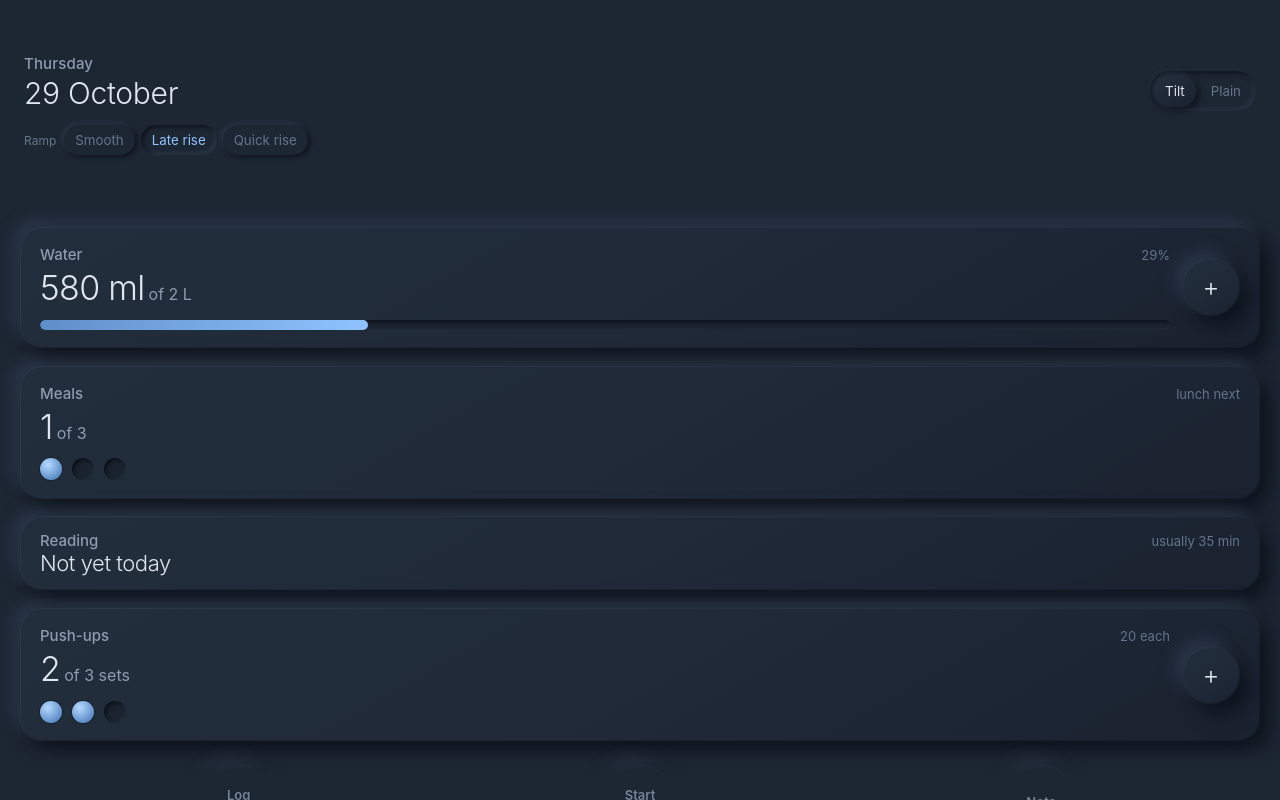
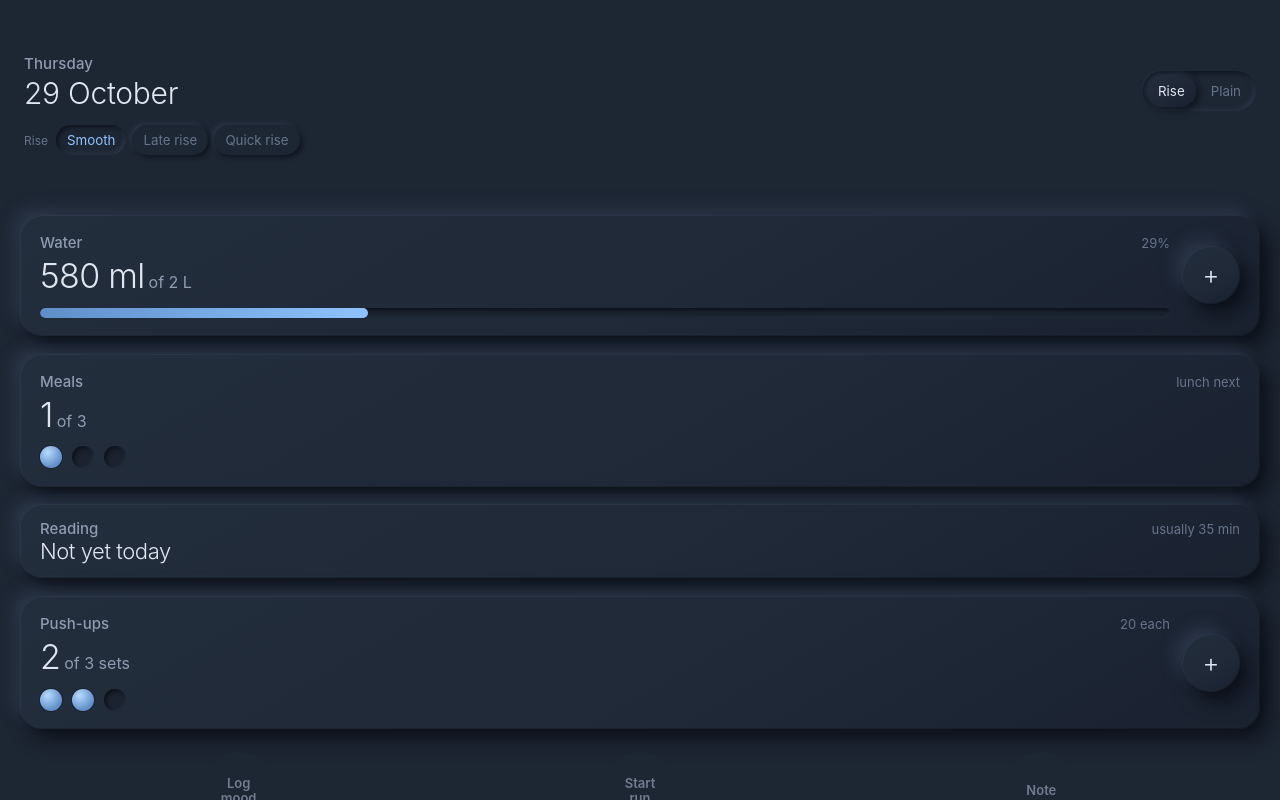
Before and after one commit to bertonceljmark/meridian-app, a plain HTML site: page tilt/index.html in a window 1280 px wide. Drawn offline with Linux system fonts and the light colour scheme.

Commit message:
Rise sketch v5: even rise with overshoot, no tilt
Co-Authored-By: Claude Opus 5.5 (1M context) <noreply@anthropic.com>
Claude-Session: https://claude.ai/code/session_0177myiyZSb6Az4gHemScfii

```diff
--- a/tilt/index.html
+++ b/tilt/index.html
@@ -3,7 +3,7 @@
 <head>
 <meta charset="utf-8">
 <meta name="viewport" content="width=device-width, initial-scale=1, viewport-fit=cover">
-<title>Tilt Scroll</title>
+<title>Rise Scroll</title>
 <style>
 :root{
   --ink:#1D2633;            /* the clay surface */
@@ -15,7 +15,7 @@
   --text-2:#8f9cb0;
   --text-3:#66748a;
   --accent:#8fc3ff;
-  --band:56px;
+  --band:44px;
 }
 *{box-sizing:border-box;margin:0;padding:0}
 html,body{height:100%;background:var(--ink);color:var(--text);
@@ -44,28 +44,27 @@ header .date{font-size:30px;font-weight:300;letter-spacing:-.01em;margin-top:2px
 .inner{padding:calc(var(--band) + 4px) 20px calc(var(--band) + 40px);display:flex;flex-direction:column;gap:18px}
 
 /* ---------- clay object ----------
+   Each row / key has ONE height for its whole shape (no tilt, no along-the-row ramp).
    .clay      positioned box, holds content
-   .plate     the physical body: rotates a little (rotateX about the edge-side end)
-   .sh        shadow layer, bigger than the plate, masked by the height ramp
+   .plate     the physical body (lifts a touch on the pop)
+   .sh        shadow layer: opacity = height, geometry scaled by --s
+   .shc       short contact shadow, strongest at mid height
    .face      lit top face
-   .fl        flush overlay: surface colour, masked by (1 - height)
-   JS writes only custom properties: --m (shadow mask), --mc (contact mask),
-   --mf (flush mask), --rx, --oy, --ta, --hp, --pop                                   */
-.clay{position:relative;border-radius:22px;--pop:0;--k:calc(1 + var(--pop) * 2.5);--m:linear-gradient(#000,#000);--mc:linear-gradient(#000,#000);--mf:linear-gradient(transparent,transparent);--rx:0deg;--oy:50%;--ta:1;--hp:1}
+   .fl        cover in the surface colour: hides the face (edge, bevel, corners) at height 0
+   JS writes only custom properties: --h, --s, --pop, --ta                         */
+.clay{position:relative;border-radius:22px;--h:1;--s:1;--pop:0;--ta:1;
+  --k:calc(var(--s) * (1 + var(--pop) * 2.5));--hp:var(--h)}
 .plate{position:absolute;inset:0;border-radius:inherit;pointer-events:none;
-  transform:perspective(460px) rotateX(var(--rx)) translateZ(calc(var(--pop) * 50px));transform-origin:50% var(--oy)}
-.sh{position:absolute;inset:-56px;-webkit-mask-image:var(--m);mask-image:var(--m);-webkit-mask-repeat:no-repeat;mask-repeat:no-repeat}
-.sh::before{content:"";position:absolute;inset:56px;border-radius:22px;
+  transform:perspective(460px) translateZ(calc(var(--pop) * 50px))}
+.sh{position:absolute;inset:0;border-radius:inherit;opacity:var(--h);
   box-shadow:calc(9px * var(--k)) calc(10px * var(--k)) calc(20px * var(--k)) var(--sh-dark),calc(-7px * var(--k)) calc(-7px * var(--k)) calc(16px * var(--k)) var(--sh-light),
-    calc(14px * var(--k)) calc(16px * var(--k)) 30px rgba(5,8,14,clamp(0, calc(var(--pop) * 5), .5))}
-.shc{position:absolute;inset:-56px;-webkit-mask-image:var(--mc);mask-image:var(--mc);-webkit-mask-repeat:no-repeat;mask-repeat:no-repeat}
-.shc::before{content:"";position:absolute;inset:56px;border-radius:22px;
-  box-shadow:2px 3px 4px rgba(7,11,18,.55),-1px -1px 2px rgba(80,98,126,.25)}
+    calc(12px * var(--k)) calc(14px * var(--k)) calc(22px * var(--k)) rgba(5,8,14,clamp(0, calc(var(--pop) * 5), .45))}
+.shc{position:absolute;inset:0;border-radius:inherit;opacity:calc(min(1, var(--h) * 2.2) * (1 - var(--h) * .6));
+  box-shadow:calc(2px * var(--s)) calc(3px * var(--s)) calc(4px * var(--s)) rgba(7,11,18,.55),calc(-1px * var(--s)) calc(-1px * var(--s)) calc(2px * var(--s)) rgba(80,98,126,.25)}
 .face{position:absolute;inset:0;border-radius:inherit;
   background:linear-gradient(150deg,var(--face-hi) 0%,#1f2937 55%,var(--face-lo) 100%);
   box-shadow:inset 1px 1px 0 rgba(150,175,210,.07),inset -1px -1px 0 rgba(0,0,0,.18)}
-.fl{position:absolute;inset:-1px;border-radius:inherit;background:var(--ink);
-  -webkit-mask-image:var(--mf);mask-image:var(--mf);-webkit-mask-repeat:no-repeat;mask-repeat:no-repeat}
+.fl{position:absolute;inset:-1px;border-radius:inherit;background:var(--ink);opacity:calc(1 - min(1, var(--h) * 1.3))}
 .content{position:relative;opacity:var(--ta)}
 
 /* ---------- rows ---------- */
@@ -89,7 +88,7 @@ header .date{font-size:30px;font-weight:300;letter-spacing:-.01em;margin-top:2px
 /* ---------- round keys ---------- */
 .key{width:58px;height:58px;border-radius:50%;flex:none;display:grid;place-items:center}
 .key .plate,.key .face{border-radius:50%}
-.key .sh::before,.key .shc::before{border-radius:50%}
+.key .sh,.key .shc{border-radius:50%}
 .key .content{font-size:26px;font-weight:300;color:var(--text);line-height:1}
 .key.big{width:76px;height:76px}
 .key.big .content{font-size:13px;font-weight:600;color:var(--text-2);text-align:center;line-height:1.2}
@@ -110,11 +109,11 @@ header .date{font-size:30px;font-weight:300;letter-spacing:-.01em;margin-top:2px
       <div class="date">29 October</div>
     </div>
     <div class="toggle" role="group" aria-label="Scroll style">
-      <button id="bTilt" aria-pressed="true">Tilt</button>
+      <button id="bTilt" aria-pressed="true">Rise</button>
       <button id="bPlain" aria-pressed="false">Plain</button>
     </div>
   </header>
-  <div class="ramps" role="group" aria-label="Ramp curve"><span>Ramp</span>
+  <div class="ramps" role="group" aria-label="Rise curve"><span>Rise</span>
     <button data-ramp="smooth">Smooth</button><button data-ramp="late">Late rise</button><button data-ramp="quick">Quick rise</button>
   </div>
   <div class="wrap" id="wrap">
@@ -197,17 +196,13 @@ header .date{font-size:30px;font-weight:300;letter-spacing:-.01em;margin-top:2px
 <script>
 (function(){
   var q = new URLSearchParams(location.search);
-  var B = Math.max(10, parseFloat(q.get('band')) || 56);       // band height, px
-  var MAXDEG = q.has('tilt') ? parseFloat(q.get('tilt')) : 7; // rotateX at full slope
-  var P = 56;                                                  // shadow-layer padding (matches CSS)
+  var B = Math.max(8, parseFloat(q.get('band')) || 44);   // px a row travels, once fully visible, to reach full height
   var plain = q.get('mode') === 'plain';
   document.documentElement.style.setProperty('--band', B + 'px');
   if (q.get('guide') === '1') document.getElementById('wrap').classList.add('showguide');
 
   var list = document.getElementById('list');
   var els = [].slice.call(document.querySelectorAll('.clay'));
-
-  // build plate layers (decorative, behind content)
   els.forEach(function(el){
     var plate = document.createElement('div');
     plate.className = 'plate';
@@ -224,51 +219,32 @@ header .date{font-size:30px;font-weight:300;letter-spacing:-.01em;margin-top:2px
     });
   }
 
-  function clamp01(v){ return v < 0 ? 0 : v > 1 ? 1 : v; }
-  function smooth(t){ return t * t * (3 - 2 * t); }
-  // height (0 flush .. 1 fully raised) at a y position inside the scroll viewport
-  // visible clip edges, in scroll-viewport coordinates (re-measured every frame)
-  var E0 = 0, E1 = 0, H = 0;
+  // visible clip edges in scroll-viewport coordinates, re-measured every frame
+  var E0 = 0, E1 = 0;
   function measureEdges(){
     var lr = list.getBoundingClientRect(), vv = window.visualViewport;
     var vTop = vv ? vv.offsetTop : 0, vBot = vv ? vv.offsetTop + vv.height : window.innerHeight;
-    H = list.clientHeight;
-    E0 = Math.max(0, vTop - lr.top);                 // header bottom / list top
-    E1 = Math.min(H, vBot - lr.top);                 // list bottom, or the visible viewport bottom if lower chrome covers it
+    E0 = Math.max(0, vTop - lr.top);
+    E1 = Math.min(list.clientHeight, vBot - lr.top);
   }
-  // ramp curves: t = 0 at the edge .. 1 at the inner edge of the band
+
+  function clamp01(v){ return v < 0 ? 0 : v > 1 ? 1 : v; }
+  function smooth(t){ return t * t * (3 - 2 * t); }
+  // rise curves over t = travel past the edge / band
   var RAMPS = {
-    smooth: function(t){ return smooth(t); },                         // (a) v1
-    late:   function(t){ return smooth(clamp01((t - .35) / .65)); },  // (b) flush for the first 35%, then rises
-    quick:  function(t){ var u = 1 - t; return 1 - u * u * u; }       // (c) ease-out: rises early, settles
+    smooth: function(t){ return smooth(t); },
+    late:   function(t){ return smooth(clamp01((t - .35) / .65)); },
+    quick:  function(t){ var u = 1 - t; return 1 - u * u * u; }
   };
-  var ramp = RAMPS[q.get('ramp')] ? q.get('ramp') : 'late';
-  function heightAt(y){
-    if (plain) return 1;
-    var t = Math.min(clamp01((y - E0) / B), clamp01((E1 - y) / B));
-    return t <= 0 ? 0 : RAMPS[ramp](t);
-  }
+  var ramp = RAMPS[q.get('ramp')] ? q.get('ramp') : 'smooth';
   function a(v){ return Math.round(v * 1000) / 1000; }
 
-  // gradient from per-px samples; f maps height -> mask alpha
-  // stops: every ~8 px plus forced stops at the clip edges and the ramp's kinks, so the
-  // value exactly at the visible edge is always sampled (0) and never interpolated
-  var LATE0 = .35;
-  function grad(y0, from, to, f, off){
-    var span = to - from, n = Math.max(6, Math.min(24, Math.ceil(span / 8))), ys = [];
-    for (var i = 0; i <= n; i++) ys.push(from + span * i / n);
-    [E0, E0 + LATE0 * B, E0 + B, E1 - B, E1 - LATE0 * B, E1].forEach(function(e){
-      var ly = e - y0; if (ly > from && ly < to) ys.push(ly);
-    });
-    ys.sort(function(p, q){ return p - q; });
-    var s = 'linear-gradient(180deg';
-    for (var j = 0; j < ys.length; j++)
-      s += ',rgba(0,0,0,' + a(f(heightAt(y0 + ys[j]))) + ') ' + (Math.round((ys[j] + off) * 10) / 10) + 'px';
-    return s + ')';
-  }
-  var fShadow = function(h){ return h; };
-  var fContact = function(h){ return Math.min(1, h * 2.2) * (1 - h * 0.6); };
-  var fFlush = function(h){ return 1 - Math.min(1, h * 1.3); };   // edge/face emerge in proportion to height
+  // d = how far the row's edge-side end is inside the nearer clip edge (<= 0: crossing or off screen)
+  function travel(y0, y1){ return Math.min(y0 - E0, E1 - y1); }
+  function heightFor(d){ return plain ? 1 : d <= 0 ? 0 : RAMPS[ramp](clamp01(d / B)); }
+  // shadow reach (~30 px at full size) never crosses the clip edge: geometry is capped by d
+  var REACH = 32;
+  function shadowScale(h, d){ return plain ? 1 : Math.max(0, Math.min(h, d / REACH)); }
 
   function set(it, k, v){ if (it.last[k] !== v){ it.last[k] = v; it.el.style.setProperty(k, v); } }
 
@@ -277,41 +253,20 @@ header .date{font-size:30px;font-weight:300;letter-spacing:-.01em;margin-top:2px
     measureEdges();
     for (var i = 0; i < items.length; i++){
       var it = items[i], y0 = it.top - st, y1 = y0 + it.h;
-      if (y1 < E0 - P - 10 || y0 > E1 + P + 10){ it.armed = true; it.wasRaised = false; continue; }  // off screen
-      var h0 = heightAt(y0), h1 = heightAt(y1), hm = heightAt((y0 + y1) / 2);
-      var raised = h0 > .999 && h1 > .999 && hm > .999;
-      // pop: arm once the item is well inside a band, fire when it first comes fully up
-      if (!raised && Math.min(h0, h1, hm) < .3) it.armed = true;
-      if (raised && it.wasRaised === false && it.armed && !plain){ it.armed = false; startPop(it); }
-      it.wasRaised = raised;
-      if (raised){
-        // a raised row's shadow (and pop shadow) can reach ~60 px; keep it masked near the edges
-        var near = (y0 - E0) < B + P || (E1 - y1) < B + P;
-        set(it, '--m', near ? grad(y0, -P, it.h + P, fShadow, P) : 'none'); set(it, '--mc', 'linear-gradient(transparent,transparent)');
-        set(it, '--mf', 'linear-gradient(transparent,transparent)');
-        set(it, '--rx', '0deg'); set(it, '--ta', '1'); set(it, '--hp', '1');
-        continue;
-      }
-      set(it, '--m',  grad(y0, -P, it.h + P, fShadow, P));
-      set(it, '--mc', grad(y0, -P, it.h + P, fContact, P));
-      set(it, '--mf', grad(y0, -1, it.h + 1, fFlush, 1));
-      var slope = h1 - h0;                                // >0: far (lower) end raised
-      // tilt hinges on the row's edge-side end. That end must be visible: a row that crosses
-      // the clip edge gets no tilt at all (it lies flat where it is cut), and the tilt fades in
-      // over the flush part of the band as the end moves away from the edge, so nothing jumps.
-      var dist = slope >= 0 ? y0 - E0 : E1 - y1;
-      var fade = dist <= 0 ? 0 : smooth(clamp01(dist / (LATE0 * B)));
-      var deg = MAXDEG * slope * Math.min(1, 90 / it.h) * fade;  // tall rows tilt less
-      set(it, '--rx', a(deg) + 'deg');
-      set(it, '--oy', slope >= 0 ? '0%' : '100%');        // hinge on the edge side
-      var hav = Math.max(hm, (h0 + h1) / 2);
-      set(it, '--ta', String(a(.74 + .26 * hav)));       // printed ink: slightly lower contrast when flush
-      set(it, '--hp', String(a(hav)));                  // inset details (track, dots) flatten to print
+      var d = travel(y0, y1), h = heightFor(d);
+      it.d = d; it.hv = h;
+      var full = h > .999;
+      if (!full && h < .3) it.armed = true;                       // re-arm only once well back in the band
+      if (full && it.wasFull === false && it.armed && !plain){ it.armed = false; startPop(it); }
+      it.wasFull = full;
+      set(it, '--h', String(a(h)));
+      set(it, '--s', String(a(shadowScale(h, d))));
+      set(it, '--ta', String(a(.74 + .26 * h)));                  // printed ink a little softer when flush
     }
   }
 
-  // ---- pop: damped spring, time based (response .35 s, damping ratio .55) ----
-  var POP = q.has('pop') ? parseFloat(q.get('pop')) : 0.08;   // peak extra height (fraction)
+  // ---- pop: damped spring on reaching full height, time based (response .35 s, damping .55) ----
+  var POP = q.has('pop') ? parseFloat(q.get('pop')) : 0.08;
   var W0 = 2 * Math.PI / 0.35, Z = 0.55, WD = W0 * Math.sqrt(1 - Z * Z);
   var TPEAK = Math.atan(Math.sqrt(1 - Z * Z) / Z) / WD;
   var NORM = Math.exp(-Z * W0 * TPEAK) * Math.sin(WD * TPEAK);
@@ -322,12 +277,12 @@ header .date{font-size:30px;font-weight:300;letter-spacing:-.01em;margin-top:2px
   function tick(now){
     for (var i = popping.length - 1; i >= 0; i--){
       var it = popping[i], t = pinned != null ? pinned / 1000 : (now - it.popT0) / 1000;
-      var v = (plain || !it.wasRaised) ? 0 : springAt(t);   // cancelled the moment any part re-enters a band
-      if (v === 0 && pinned != null && !it.wasRaised){ set(it, '--pop', '0'); popping.splice(i, 1); continue; }
+      var ok = !plain && it.wasFull;                              // cancelled the moment it drops below full
+      var v = ok ? springAt(t) : 0;
       set(it, '--pop', String(a(v)));
-      if (v === 0 && pinned == null) popping.splice(i, 1);
+      if (!ok || (v === 0 && pinned == null)) popping.splice(i, 1);
     }
-    if (popping.length && pinned == null){ requestAnimationFrame(tick); } else ticking = false;
+    if (popping.length && pinned == null) requestAnimationFrame(tick); else ticking = false;
   }
 
   var queued = false;
@@ -340,17 +295,15 @@ header .date{font-size:30px;font-weight:300;letter-spacing:-.01em;margin-top:2px
   function setMode(p){ plain = p; bT.setAttribute('aria-pressed', String(!p)); bP.setAttribute('aria-pressed', String(p)); frame(); }
   bT.addEventListener('click', function(){ setMode(false); });
   bP.addEventListener('click', function(){ setMode(true); });
-
   var chips = [].slice.call(document.querySelectorAll('.ramps button'));
   function setRamp(n){ ramp = n; chips.forEach(function(c){ c.setAttribute('aria-pressed', String(c.dataset.ramp === n)); }); frame(); }
   chips.forEach(function(c){ c.addEventListener('click', function(){ setRamp(c.dataset.ramp); }); });
-  setRamp(ramp);
 
-  measure(); setMode(plain);
+  measure(); setRamp(ramp); setMode(plain);
   if (document.fonts && document.fonts.ready) document.fonts.ready.then(function(){ measure(); frame(); });
-  window.__tilt = { frame: frame, measure: measure, band: B, peakMs: TPEAK * 1000,
-    edges: function(){ measureEdges(); return { E0: E0, E1: E1, H: H }; }, heightAt: function(y){ return heightAt(y); },
-    // test hook for screenshots: freeze running pops at a given ms (null to release)
+  window.__tilt = { frame: frame, band: B, peakMs: TPEAK * 1000,
+    edges: function(){ measureEdges(); return { E0: E0, E1: E1 }; },
+    state: function(){ return items.map(function(it){ return { d: it.d, h: it.hv, pop: it.el.style.getPropertyValue('--pop') || '0', s: it.el.style.getPropertyValue('--s') }; }); },
     pinPopAt: function(ms){ pinned = ms; ticking = false; tick(performance.now()); } };
 })();
 </script>
```
